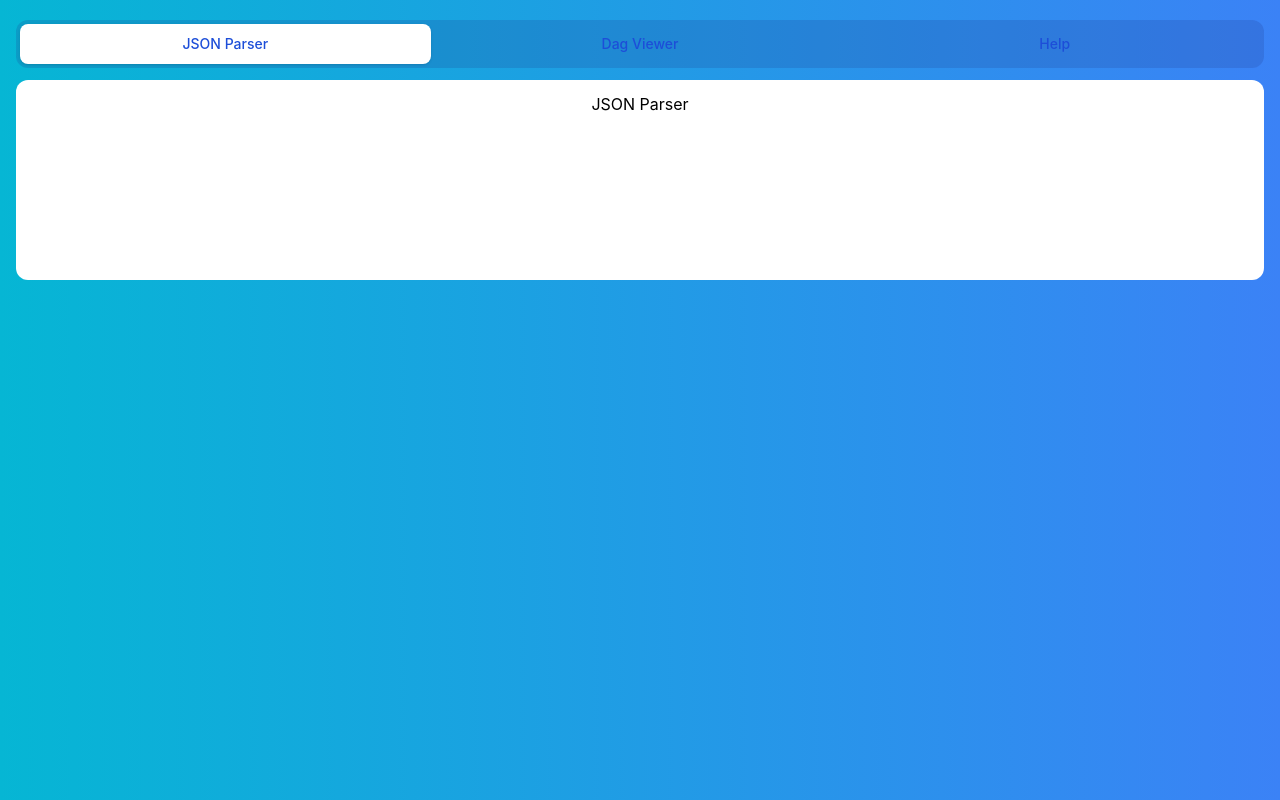
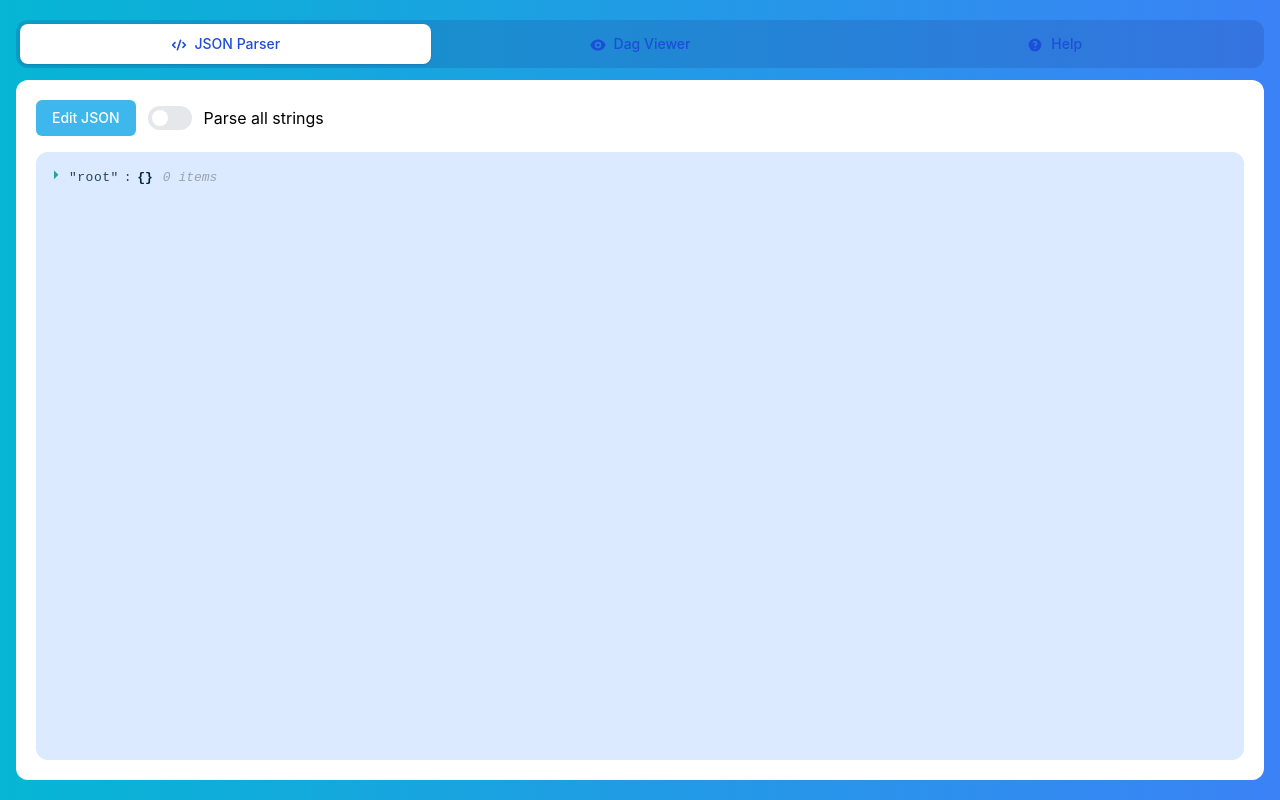
Before and after one commit to anon926/json-tools, a React (Create React App) app in the folder ui/: page / in a window 1280 px wide. Built offline with nearby package versions, Linux system fonts and the light colour scheme.

Commit message:
feat: json parser ui

```diff
--- a/ui/package.json
+++ b/ui/package.json
@@ -40,6 +40,7 @@
   },
   "homepage": "/ui/build",
   "devDependencies": {
+    "@tailwindcss/forms": "^0.5.2",
     "autoprefixer": "^10.4.8",
     "postcss": "^8.4.16",
     "tailwindcss": "^3.1.8"
--- /dev/null
+++ b/ui/src/components/JsonParser.js
@@ -0,0 +1,118 @@
+import {Dialog, Switch, Transition} from '@headlessui/react'
+import ReactJson from 'react-json-view'
+import {Fragment, useState} from 'react'
+
+export default function JsonParser() {
+    const [isEditorOpen, setIsEditorOpen] = useState(false)
+    const [enableRecursive, setEnableRecursive] = useState(false)
+    const [editorText, setEditorText] = useState("")
+    const [jsonText, setJsonText] = useState("")
+    const [jsonObject, setJsonObject] = useState({})
+
+    function closeEditor() {
+        setEditorText(jsonText)
+        setIsEditorOpen(false)
+    }
+
+    function saveEditor() {
+        setJsonText(editorText)
+        setJsonObject(JSON.parse(editorText))
+        setIsEditorOpen(false)
+    }
+
+    function openEditor() {
+        setEditorText(jsonText)
+        setIsEditorOpen(true)
+    }
+
+    return (<div className="flex-1 flex flex-col">
+        <div className="flex p-2 justify-start">
+            <button
+                type="button"
+                onClick={openEditor}
+                className="rounded-md bg-sky-500 bg-opacity-80 px-4 py-2 text-sm font-medium text-white hover:bg-opacity-30 focus:outline-none focus-visible:ring-2 focus-visible:ring-white focus-visible:ring-opacity-75"
+            >
+                Edit JSON
+            </button>
+
+            <Switch.Group>
+                <div className="flex items-center mx-3">
+                    <Switch
+                        checked={enableRecursive}
+                        onChange={setEnableRecursive}
+                        className={`${enableRecursive ? 'bg-emerald-500' : 'bg-gray-200'} relative inline-flex h-6 w-11 items-center rounded-full transition-colors focus:outline-none focus:ring-2 focus:ring-indigo-500 focus:ring-offset-2`}
+                    >
+                          <span
+                              className={`${enableRecursive ? 'translate-x-6' : 'translate-x-1'} inline-block h-4 w-4 transform rounded-full bg-white transition-transform`}
+                          />
+                    </Switch>
+                    <Switch.Label className="ml-3">Parse all strings</Switch.Label>
+                </div>
+            </Switch.Group>
+        </div>
+        <div className="flex-1 rounded-xl m-2 p-4 bg-blue-100 text-left">
+            <ReactJson src={jsonObject}/>
+        </div>
+        <Transition appear show={isEditorOpen} as={Fragment}>
+            <Dialog as="div" className="relative z-10" onClose={() => {
+            }}>
+                <Transition.Child
+                    as={Fragment}
+                    enter="ease-out duration-300"
+                    enterFrom="opacity-0"
+                    enterTo="opacity-100"
+                    leave="ease-in duration-200"
+                    leaveFrom="opacity-100"
+                    leaveTo="opacity-0"
+                >
+                    <div className="fixed inset-0 bg-black bg-opacity-25"/>
+                </Transition.Child>
+                <div className="fixed inset-0 overflow-y-auto">
+                    <div className="flex flex-col min-h-full items-center justify-center p-6 text-center">
+                        <Transition.Child
+                            as={Fragment}
+                            enter="ease-out duration-300"
+                            enterFrom="opacity-0 scale-95"
+                            enterTo="opacity-100 scale-100"
+                            leave="ease-in duration-200"
+                            leaveFrom="opacity-100 scale-100"
+                            leaveTo="opacity-0 scale-95"
+                        >
+                            <Dialog.Panel
+                                className="w-full flex-1 flex flex-col transform overflow-hidden rounded-2xl bg-white p-6 text-left align-middle shadow-xl transition-all">
+                                <Dialog.Title
+                                    as="h3"
+                                    className="text-lg font-medium leading-6 text-gray-900"
+                                >
+                                    Please enter a JSON string
+                                </Dialog.Title>
+                                <div className="mt-2 flex-1 flex flex-col">
+                                        <textarea
+                                            className="flex-1 block w-full rounded-md bg-gray-100 border-transparent focus:border-gray-500 focus:bg-white focus:ring-0"
+                                            value={editorText}
+                                            onChange={e => setEditorText(e.target.value)}
+                                        ></textarea>
+                                </div>
+
+                                <div className="mt-4 flex justify-end">
+                                    <button
+                                        type="button"
+                                        className="inline-flex justify-center rounded-md border border-transparent bg-rose-100 px-4 py-2 text-sm font-medium text-rose-900 hover:bg-rose-200 focus:outline-none focus-visible:ring-2 focus-visible:ring-rose-500 focus-visible:ring-offset-2"
+                                        onClick={closeEditor}
+                                    >Cancel
+                                    </button>
+                                    <button
+                                        type="button"
+                                        className="ml-6 inline-flex justify-center rounded-md border border-transparent bg-blue-100 px-4 py-2 text-sm font-medium text-blue-900 hover:bg-blue-200 focus:outline-none focus-visible:ring-2 focus-visible:ring-blue-500 focus-visible:ring-offset-2"
+                                        onClick={saveEditor}
+                                    >Save
+                                    </button>
+                                </div>
+                            </Dialog.Panel>
+                        </Transition.Child>
+                    </div>
+                </div>
+            </Dialog>
+        </Transition>
+    </div>)
+}
--- a/ui/src/components/Tabs.js
+++ b/ui/src/components/Tabs.js
@@ -1,65 +1,56 @@
 import {Tab} from '@headlessui/react'
+import {CodeIcon, EyeIcon, QuestionMarkCircleIcon} from '@heroicons/react/solid'
 import {classNames} from '../utils/common'
+import JsonParser from './JsonParser'
 
 const tabList = [
     {
         name: "JSON Parser",
-        component: () => (
-            <div>JSON Parser</div>
-        )
+        title: <div className="w-full">
+            <CodeIcon className="h-4 w-4 inline" aria-hidden="true"/>
+            <span className="ml-2">JSON Parser</span>
+        </div>,
+        component: <JsonParser></JsonParser>
     },
     {
         name: "Dag Viewer",
-        component: () => (
-            <div>Dag Viewer</div>
-        )
+        title: <div className="w-full">
+            <EyeIcon className="h-4 w-4 inline" aria-hidden="true"/>
+            <span className="ml-2">Dag Viewer</span>
+        </div>,
+        component: <div>Dag Viewer</div>
     },
     {
         name: "Help",
-        component: () => (
-            <div>Help</div>
-        )
+        title: <div className="w-full">
+            <QuestionMarkCircleIcon className="h-4 w-4 inline" aria-hidden="true"/>
+            <span className="ml-2">Help</span>
+        </div>,
+        component: <div>If you have any questions, please contact wangweichen.walt</div>
     }
 ]
 
 export default function Tabs() {
-    return (
-        <div className="min-h-full overflow-hidden">
-            <div className="container mx-auto px-4 py-5">
+    return (<div className="min-h-full overflow-hidden flex flex-col">
+        <div className="container mx-auto px-4 py-5 flex-1 flex flex-col">
             <Tab.Group>
                 <Tab.List className="flex space-x-1 rounded-xl bg-blue-900/20 p-1">
-                        {tabList.map((t, idx) => (
-                            <Tab
+                    {tabList.map((t, idx) => (<Tab
                         key={idx}
-                                className={({selected}) =>
-                                    classNames(
-                                        'w-full rounded-lg py-2.5 text-sm font-medium leading-5 text-blue-700',
-                                        'ring-white ring-opacity-60 ring-offset-2 ring-offset-blue-400 focus:outline-none focus:ring-2',
-                                        selected
-                                            ? 'bg-white shadow'
-                                            : 'text-blue-100 hover:bg-white/[0.12] hover:text-white'
-                                    )
-                                }
+                        className={({selected}) => classNames('w-full rounded-lg py-2.5 text-sm font-medium leading-5 text-blue-700', 'ring-white ring-opacity-60 ring-offset-2 ring-offset-blue-400 focus:outline-none focus:ring-2', selected ? 'bg-white shadow' : 'text-blue-100 hover:bg-white/[0.12] hover:text-white')}
                     >
-                                {t.name}
-                            </Tab>
-                        ))}
+                        {t.title}
+                    </Tab>))}
                 </Tab.List>
-                    <Tab.Panels className="mt-3">
-                        {tabList.map((t, idx) => (
-                            <Tab.Panel
+                <Tab.Panels className="mt-3 flex-1 flex flex-col">
+                    {tabList.map((t, idx) => (<Tab.Panel
                         key={idx}
-                                className={classNames(
-                                    'rounded-xl bg-white p-3 min-h-[200px]',
-                                    'ring-white ring-opacity-60 ring-offset-2 ring-offset-blue-400 focus:outline-none focus:ring-2'
-                                )}
+                        className={classNames('rounded-xl bg-white p-3 flex-1 flex flex-col', 'ring-white ring-opacity-60 ring-offset-2 ring-offset-blue-400 focus:outline-none focus:ring-2')}
                     >
                         {t.component}
-                            </Tab.Panel>
-                        ))}
+                    </Tab.Panel>))}
                 </Tab.Panels>
             </Tab.Group>
         </div>
-        </div>
-    )
+    </div>)
 }
--- a/ui/tailwind.config.js
+++ b/ui/tailwind.config.js
@@ -9,5 +9,7 @@ module.exports = {
             center: true,
         }
     },
-    plugins: [],
+    plugins: [
+        require('@tailwindcss/forms'),
+    ],
 }
```
Also changed, not shown: 1 other file (tests, documents, lock files or other folders). Lines whose indentation alone changed are shown as unchanged.
